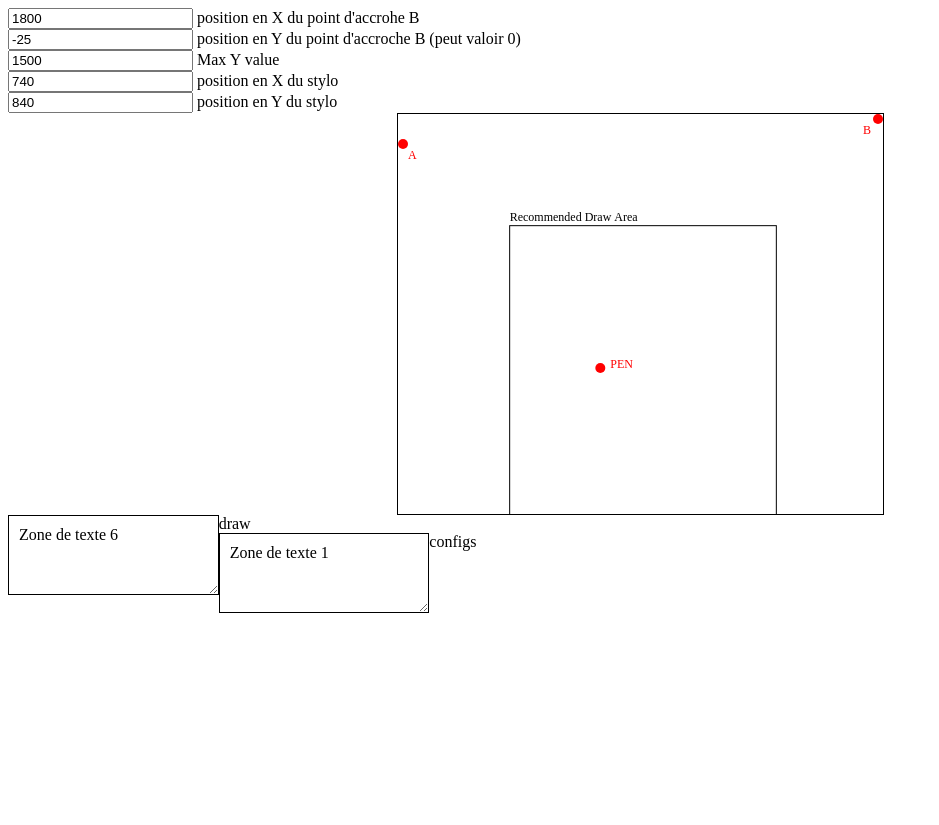
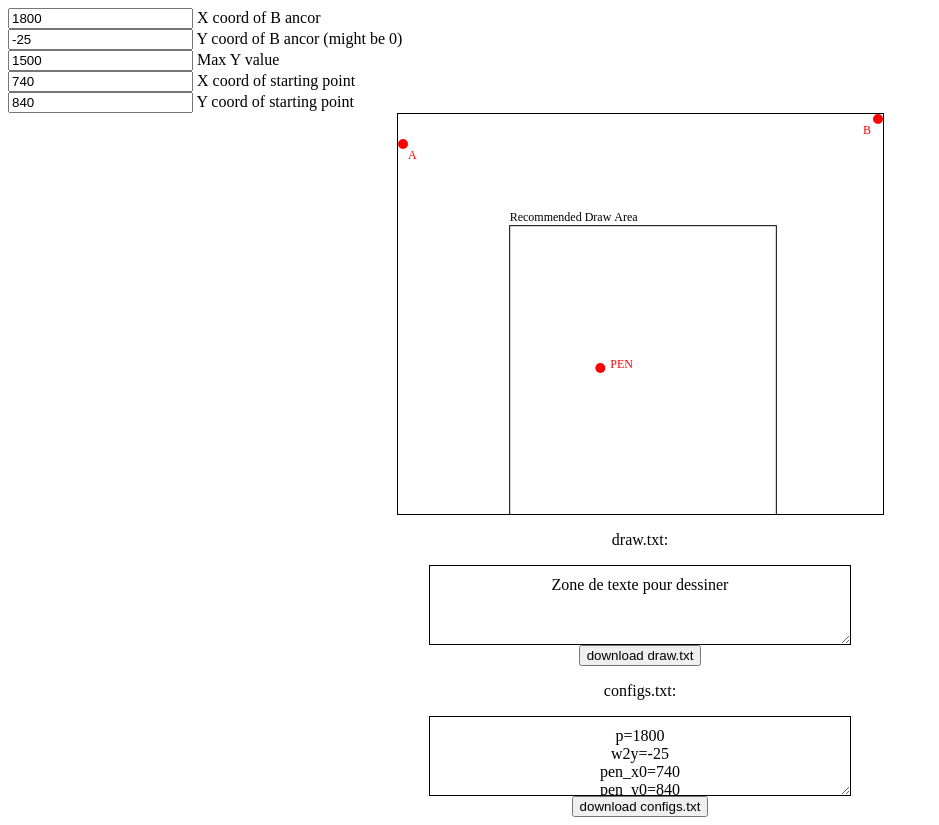
Before and after one commit to theoliss/draw_bot, a plain HTML site: page index.html in a window 1280 px wide. Shown: the whole page, without its empty margins (0-939 px from the left). Before the commit the page ends 800 px from the top, so only its background shows below. Drawn offline with Linux system fonts and the light colour scheme.

Commit message:
add donwloable configs and draw

```diff
--- /dev/null
+++ b/download_files.js
@@ -0,0 +1,24 @@
+// Fonction pour télécharger le contenu d'un bloc de texte dans un fichier .txt
+function downloadText(content, filename) {
+    const element = document.createElement('a');
+    element.setAttribute('href', 'data:text/plain;charset=utf-8,' + encodeURIComponent(content));
+    element.setAttribute('download', filename);
+
+    element.style.display = 'none';
+    document.body.appendChild(element);
+
+    element.click();
+
+    document.body.removeChild(element);
+}
+
+// Écouteurs d'événements pour les boutons de téléchargement
+document.getElementById('downloadDraw').addEventListener('click', function() {
+    const drawContent = document.getElementById('draw').innerText;
+    downloadText(drawContent, 'draw.txt');
+});
+
+document.getElementById('downloadConfigs').addEventListener('click', function() {
+    const configsContent = document.getElementById('configs').innerText;
+    downloadText(configsContent, 'configs.txt');
+});
--- a/index.html
+++ b/index.html
@@ -13,15 +13,22 @@
         }
         /* Style pour la matrice de zones de texte */
         .text-zone {
-            width: calc(50% / 3);
+        width: calc(100% / 3);
         height: calc(20vh / 2);
-            float: left;
+        margin: 0 auto; /* Ajoutez cette ligne pour centrer horizontalement */
         box-sizing: border-box;
         padding: 10px;
         border: 1px solid #000;
         resize: both;
         overflow: auto;
         }
+
+        .text-container {
+            margin: 0 auto; /* Centrer horizontalement */
+            text-align: center; /* Centrer le contenu horizontalement */
+        }
+
+
     </style>
 </head>
 
@@ -29,11 +36,11 @@
 
     <div>
         <input type="number" id="X_b" size="10" value="1800" />
-        <label for="name">position en X du point d'accrohe B</label>
+        <label for="name">X coord of B ancor</label>
     </div>
     <div>
         <input type="number" id="Y_b" size="10" value="-25"/>
-        <label for="name">position en Y du point d'accroche B (peut valoir 0)</label>
+        <label for="name">Y coord of B ancor (might be 0)</label>
     </div>
     <div>
         <input type="number" id="Y_max" size="10" value="1500"/>
@@ -41,28 +48,34 @@
     </div>
     <div>
         <input type="number" id="pen_X" size="10" value="740"/>
-        <label for="name">position en X du stylo</label>
+        <label for="name">X coord of starting point</label>
     </div>
     <div>
         <input type="number" id="pen_Y"  size="10" value="840"/>
-        <label for="name">position en Y du stylo</label>
+        <label for="name">Y coord of starting point</label>
     </div>
+
     <canvas id="myCanvas"></canvas>
 
-    <div>
-        <label for="draw">draw</label>
+        <!-- Zone de texte pour dessiner -->
+        <div class="text-container">
+            <p>draw.txt:</p>
             <div class="text-zone" id="draw" contenteditable="false">
-            Zone de texte 6
+                Zone de texte pour dessiner
             </div>
+            <button id="downloadDraw">download draw.txt</button>
         </div>
 
-    <div>
-        <div class="text-zone" id="configs" contenteditable="true">
-            Zone de texte 1
+        <!-- Zone de texte pour les configurations -->
+        <div class="text-container">
+            <p>configs.txt:</p>
+            <div class="text-zone" id="configs" contenteditable="false">
+                Zone de texte pour les configurations
             </div>
-        <label for="configs">configs</label>
+            <button id="downloadConfigs">download configs.txt</button>
         </div>
 
+    <script src="download_files.js"></script>
     <script src="interactions.js"></script>
 
 </body>
--- a/interactions.js
+++ b/interactions.js
@@ -12,8 +12,6 @@ var text_box_Y_b = document.getElementById('Y_b');
 var text_box_Y_max = document.getElementById('Y_max');
 var text_box_pen_X = document.getElementById('pen_X');
 var text_box_pen_Y = document.getElementById('pen_Y');
-
-
 
 function draw_canvas()
 {
@@ -33,6 +31,7 @@ function draw_canvas()
 
     ctx.fillStyle = 'red';
     ctx.font = "12px serif";
+    ctx.clearRect(0, 0, canvas.width, canvas.height);
 
     if(Y_b <= 0)
     {
@@ -69,6 +68,22 @@ function refresh_values()
     max_Y = document.getElementById('Y_max').value;
     pen_X = document.getElementById('pen_X').value;
     pen_Y = document.getElementById('pen_Y').value;
+    change_configs_txt();
+}
+
+function change_configs_txt()
+{
+    let text = document.getElementById('configs');
+    let output =
+    "p=" + X_b + "\n"
+    + "w2y=" + Y_b + "\n"
+    + "pen_x0=" + pen_X+ "\n"
+    + "pen_y0=" + pen_Y + "\n"
+    + "x_ratio=1.0" + "\n"
+    + "y_ratio=1.0" + "\n"
+    + "x_angle=0" + "\n"
+    + "y_angle=0"
+    text.innerText = output;
 }
 
 text_box_X_b.addEventListener("change", function(){refresh_values();draw_canvas();});
@@ -76,5 +91,5 @@ text_box_Y_b.addEventListener("change", function(){refresh_values();draw_canvas(
 text_box_Y_max.addEventListener("change", function(){refresh_values();draw_canvas();});
 text_box_pen_X.addEventListener("change", function(){refresh_values();draw_canvas();});
 text_box_pen_Y.addEventListener("change", function(){refresh_values();draw_canvas();});
-
+change_configs_txt();
 draw_canvas();
```
Lines whose indentation alone changed are shown as unchanged.
